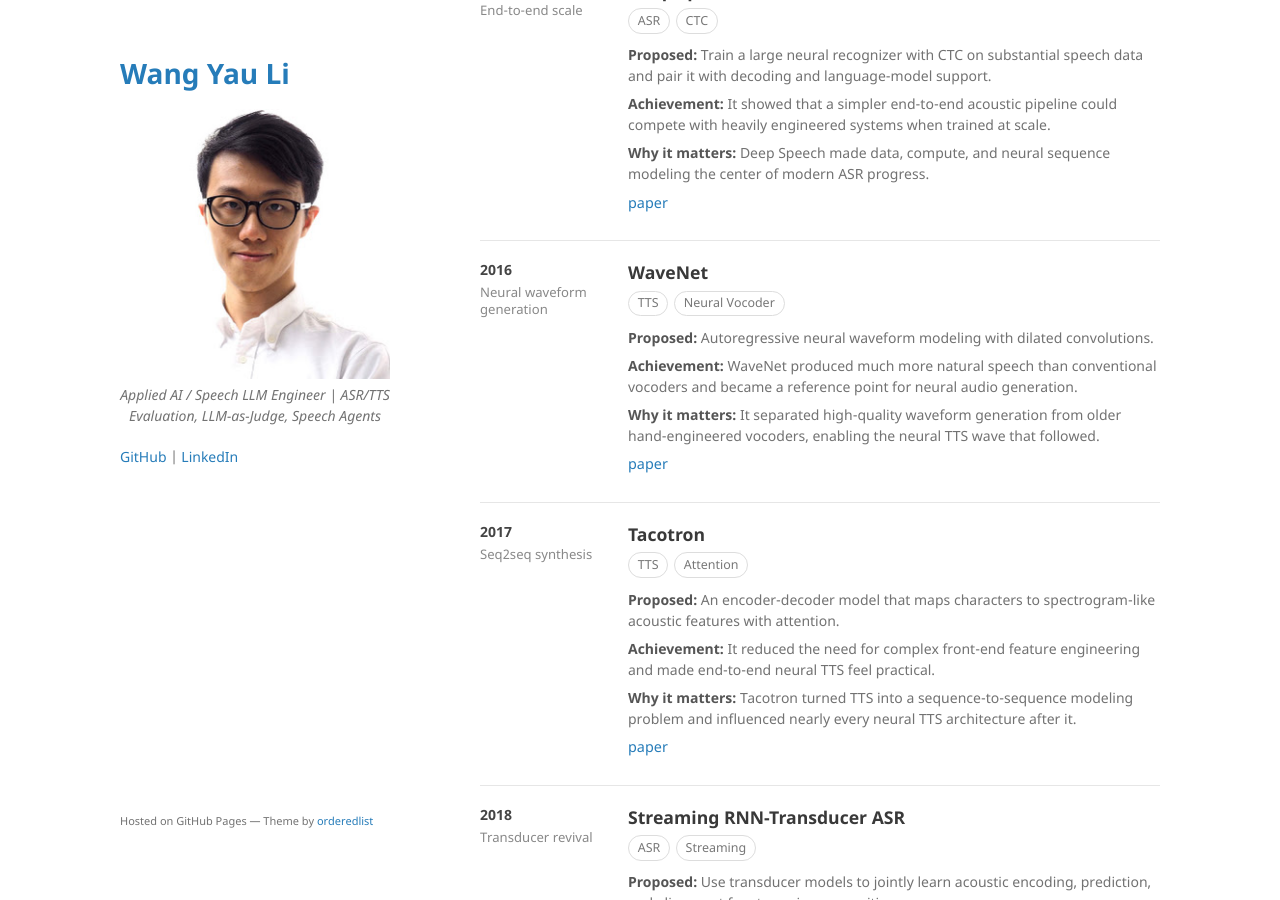
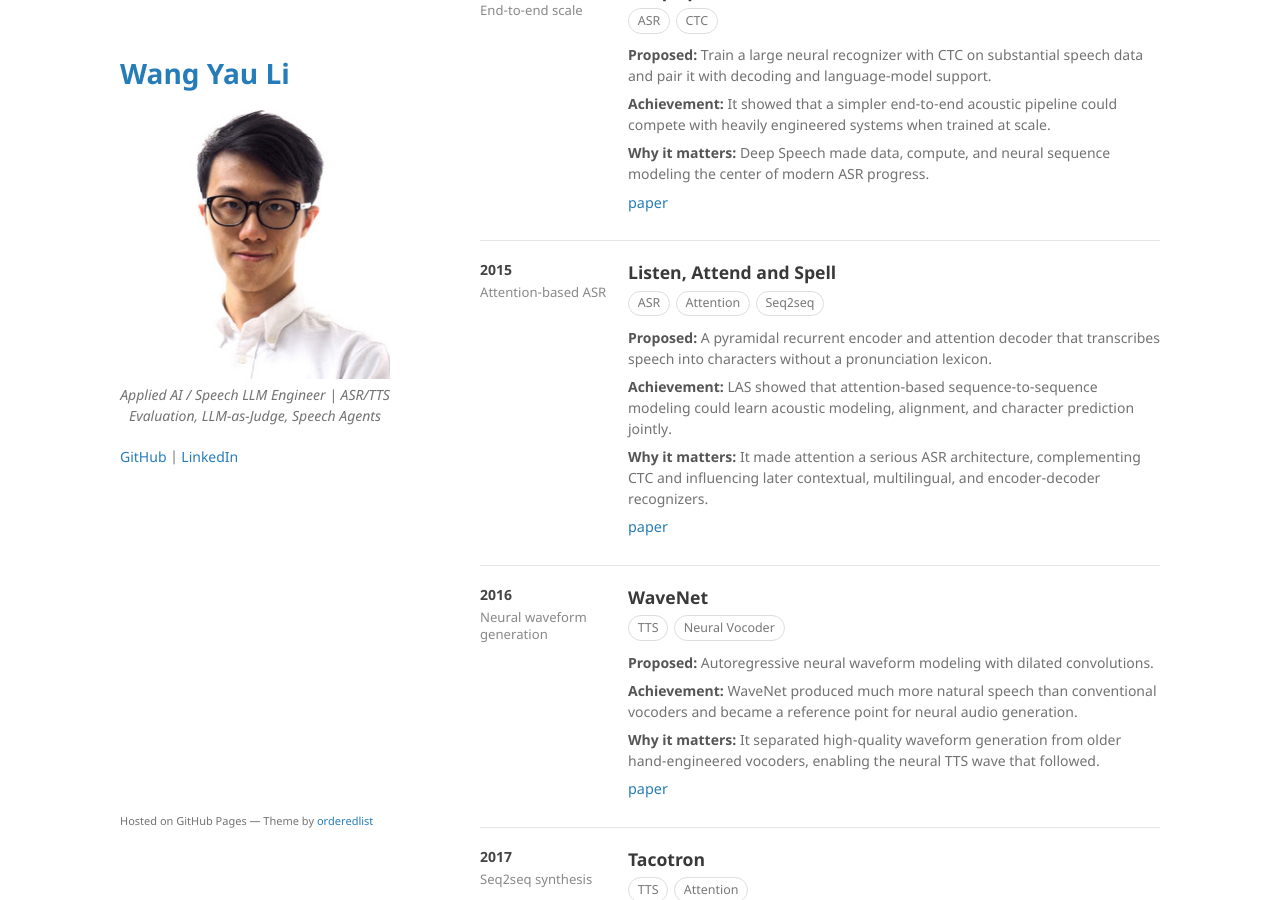
Before and after one commit to kennethli319/kennethli319.github.io, a Jekyll site: the page built from speech-timeline.md, in a window 1280 px wide and 900 px high, scrolled down 3602 px. Built offline with Jekyll 4.4.1, drawn with Linux system fonts in a browser that asks for light colours.

Commit message:
Add Listen Attend Spell speech milestone

```diff
--- a/speech-timeline.md
+++ b/speech-timeline.md
@@ -302,6 +302,21 @@ title: Speech Timeline
 
 <section class="speech-row">
   <aside class="speech-year">
+    2015
+    <div class="speech-kicker">Attention-based ASR</div>
+  </aside>
+  <div class="speech-body">
+    <h2>Listen, Attend and Spell</h2>
+    <div class="speech-meta"><span class="speech-tag">ASR</span><span class="speech-tag">Attention</span><span class="speech-tag">Seq2seq</span></div>
+    <p><strong>Proposed:</strong> A pyramidal recurrent encoder and attention decoder that transcribes speech into characters without a pronunciation lexicon.</p>
+    <p><strong>Achievement:</strong> LAS showed that attention-based sequence-to-sequence modeling could learn acoustic modeling, alignment, and character prediction jointly.</p>
+    <p><strong>Why it matters:</strong> It made attention a serious ASR architecture, complementing CTC and influencing later contextual, multilingual, and encoder-decoder recognizers.</p>
+    <p class="speech-source"><a href="https://arxiv.org/abs/1508.01211">paper</a></p>
+  </div>
+</section>
+
+<section class="speech-row">
+  <aside class="speech-year">
     2016
     <div class="speech-kicker">Neural waveform generation</div>
   </aside>
```
